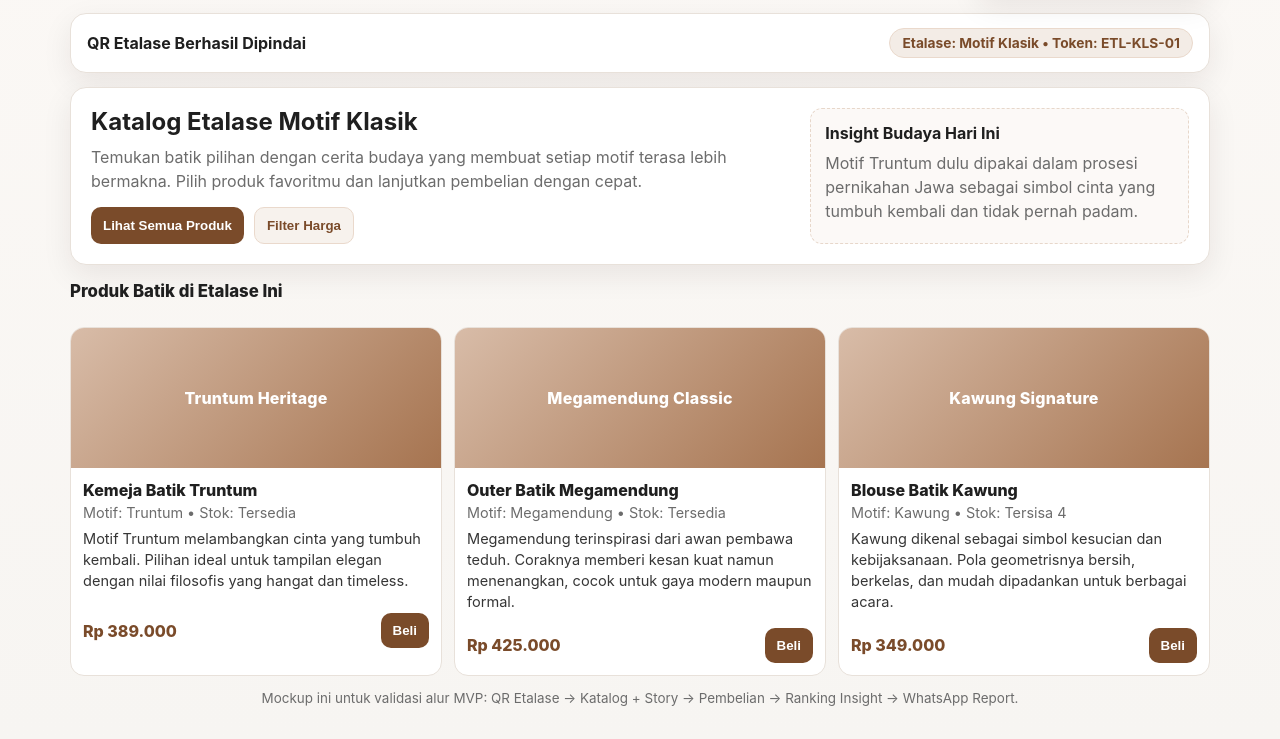
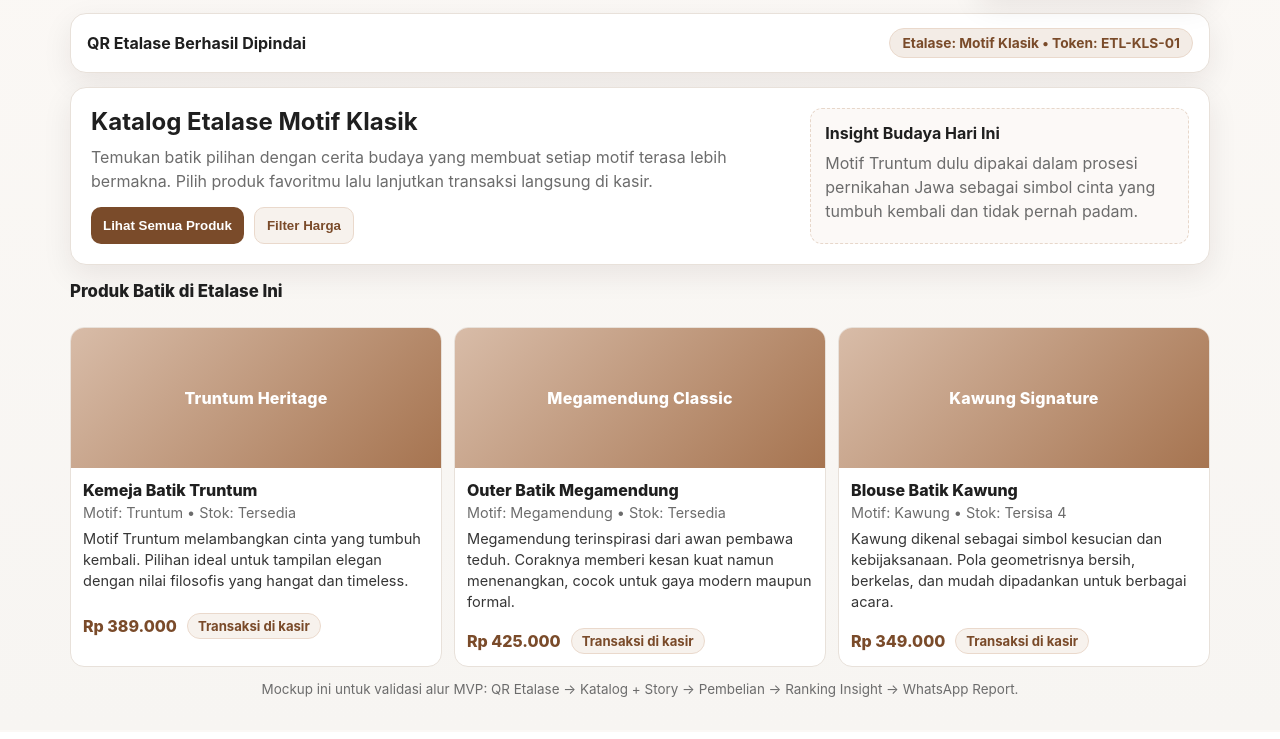
Before and after one commit to Ranzzie/exploraition, a plain HTML site: page batikqr_mockup.html in a window 1280 px wide. Shown: the part 68-807 px from the top of the page. Drawn offline with Linux system fonts and the light colour scheme.

Commit message:
Update BatikQR mockup: adjust product foot layout and add offline transaction note

```diff
--- a/batikqr_mockup.html
+++ b/batikqr_mockup.html
@@ -217,12 +217,22 @@
     .product-foot {
       margin-top: 12px;
       display: flex;
-      justify-content: space-between;
+      justify-content: flex-start;
       align-items: center;
       gap: 10px;
     }
 
     .price { font-weight: 800; color: var(--brand); }
+
+    .offline-note {
+      font-size: .82rem;
+      font-weight: 700;
+      color: var(--brand);
+      background: #f7f2ed;
+      border: 1px solid #ead9cc;
+      border-radius: 999px;
+      padding: 4px 10px;
+    }
 
     .stats-grid {
       display: grid;
@@ -335,7 +345,7 @@
       <div class="hero panel">
         <div>
           <h1>Katalog Etalase Motif Klasik</h1>
-          <p>Temukan batik pilihan dengan cerita budaya yang membuat setiap motif terasa lebih bermakna. Pilih produk favoritmu dan lanjutkan pembelian dengan cepat.</p>
+          <p>Temukan batik pilihan dengan cerita budaya yang membuat setiap motif terasa lebih bermakna. Pilih produk favoritmu lalu lanjutkan transaksi langsung di kasir.</p>
           <div class="cta-row">
             <button class="btn primary">Lihat Semua Produk</button>
             <button class="btn ghost">Filter Harga</button>
@@ -358,7 +368,7 @@
               <p class="story">Motif Truntum melambangkan cinta yang tumbuh kembali. Pilihan ideal untuk tampilan elegan dengan nilai filosofis yang hangat dan timeless.</p>
               <div class="product-foot">
                 <span class="price">Rp 389.000</span>
-                <button class="btn primary">Beli</button>
+                <span class="offline-note">Transaksi di kasir</span>
               </div>
             </div>
           </article>
@@ -371,7 +381,7 @@
               <p class="story">Megamendung terinspirasi dari awan pembawa teduh. Coraknya memberi kesan kuat namun menenangkan, cocok untuk gaya modern maupun formal.</p>
               <div class="product-foot">
                 <span class="price">Rp 425.000</span>
-                <button class="btn primary">Beli</button>
+                <span class="offline-note">Transaksi di kasir</span>
               </div>
             </div>
           </article>
@@ -384,7 +394,7 @@
               <p class="story">Kawung dikenal sebagai simbol kesucian dan kebijaksanaan. Pola geometrisnya bersih, berkelas, dan mudah dipadankan untuk berbagai acara.</p>
               <div class="product-foot">
                 <span class="price">Rp 349.000</span>
-                <button class="btn primary">Beli</button>
+                <span class="offline-note">Transaksi di kasir</span>
               </div>
             </div>
           </article>
```
